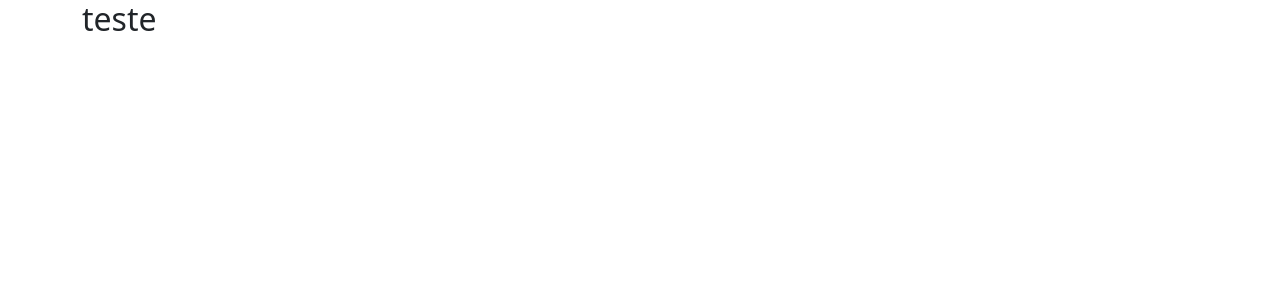
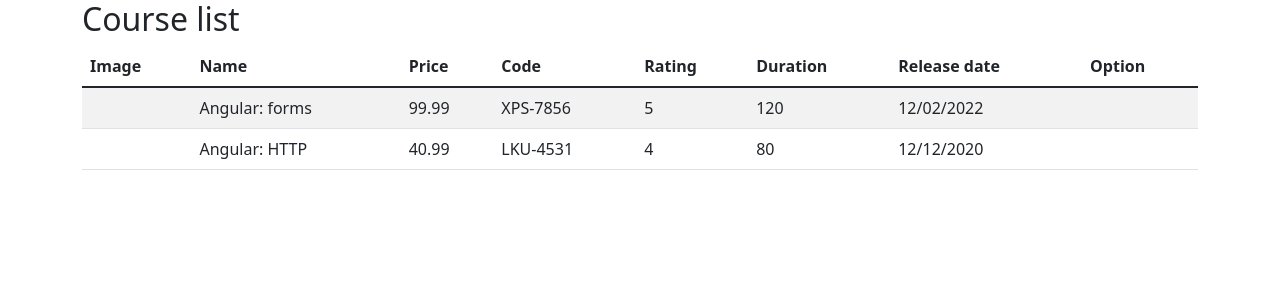
Before and after one commit to MatheusFellipi/course-maneger, an Angular app: page / in a window 1280 px wide. Shown: the top 300 px of the page. Built offline with nearby package versions, Linux system fonts and the light colour scheme.

Commit message:
Exibindo os dados.

```diff
--- a/src/app/courses/course-list.component.html
+++ b/src/app/courses/course-list.component.html
@@ -1 +1,28 @@
-<h2> teste </h2>
+<h2>Course list</h2>
+
+<table class="table table-striped">
+  <thead>
+    <tr>
+      <th>Image</th>
+      <th>Name</th>
+      <th>Price</th>
+      <th>Code</th>
+      <th>Rating</th>
+      <th>Duration</th>
+      <th>Release date</th>
+      <th>Option</th>
+    </tr>
+  </thead>
+  <tbody>
+    <tr *ngFor="let course of coursers">
+      <td>{{ course.Image }}</td>
+      <td>{{ course.name }}</td>
+      <td>{{ course.price }}</td>
+      <td>{{ course.code }}</td>
+      <td>{{ course.rating }}</td>
+      <td>{{ course.duration }}</td>
+      <td>{{ course.release }}</td>
+      <td></td>
+    </tr>
+  </tbody>
+</table>
--- a/src/app/courses/course-list.component.ts
+++ b/src/app/courses/course-list.component.ts
@@ -13,17 +13,21 @@ export class CourserListComponent implements OnInit {
       {
         id: 1,
         name: 'Angular: forms',
+        Image:"",
         price: 99.99,
         code: 'XPS-7856',
         duration: 120,
         rating: 5,
+        release:"12/02/2022"
       },  {
         id: 2,
         name: 'Angular: HTTP',
+        Image:"",
         price: 40.99,
         code: 'LKU-4531',
         duration: 80,
         rating: 4,
+        release:"12/12/2020"
       },
 
     ];
--- a/src/app/courses/course.ts
+++ b/src/app/courses/course.ts
@@ -1,8 +1,10 @@
 export class Course {
+  Image:string|undefined;
   id: number | undefined;
   name: string | undefined;
   price: number | undefined;
   code: string | undefined;
   duration: number | undefined;
   rating: number | undefined;
+  release: string | undefined
 }
```
